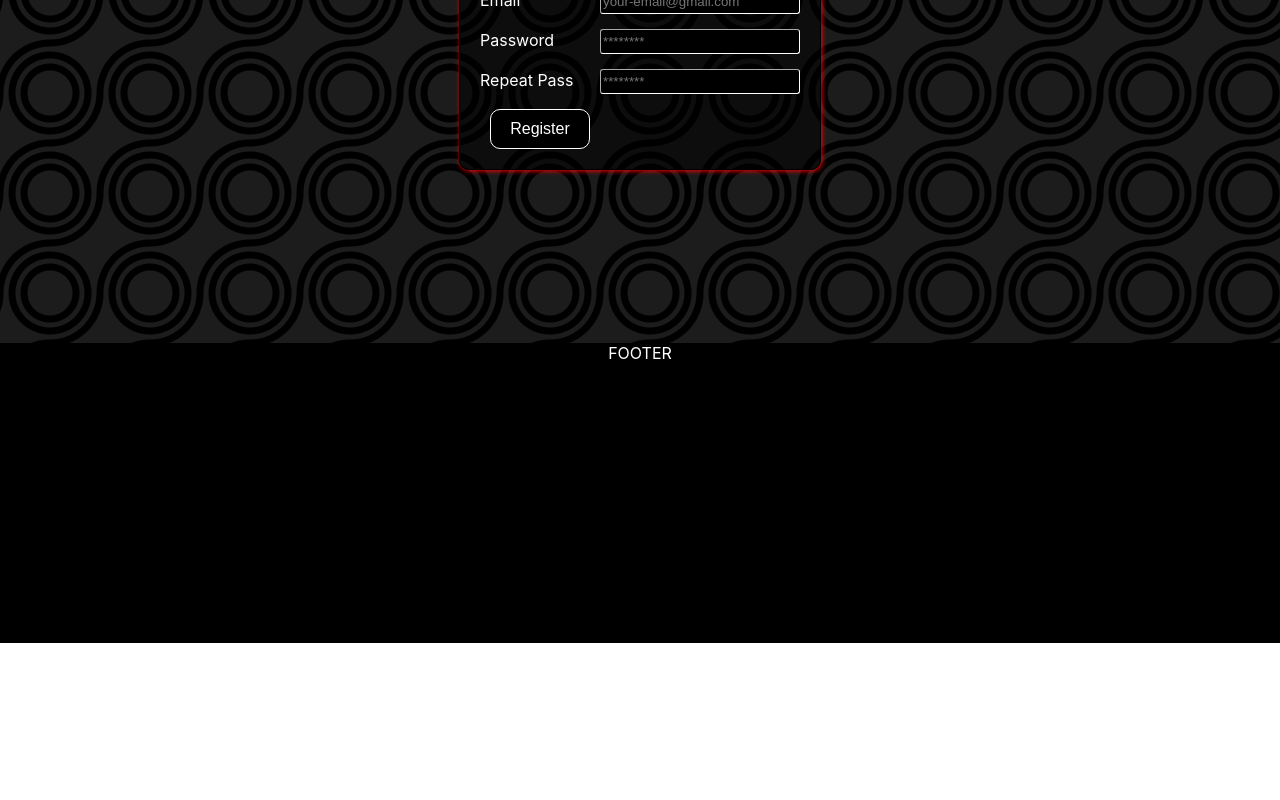
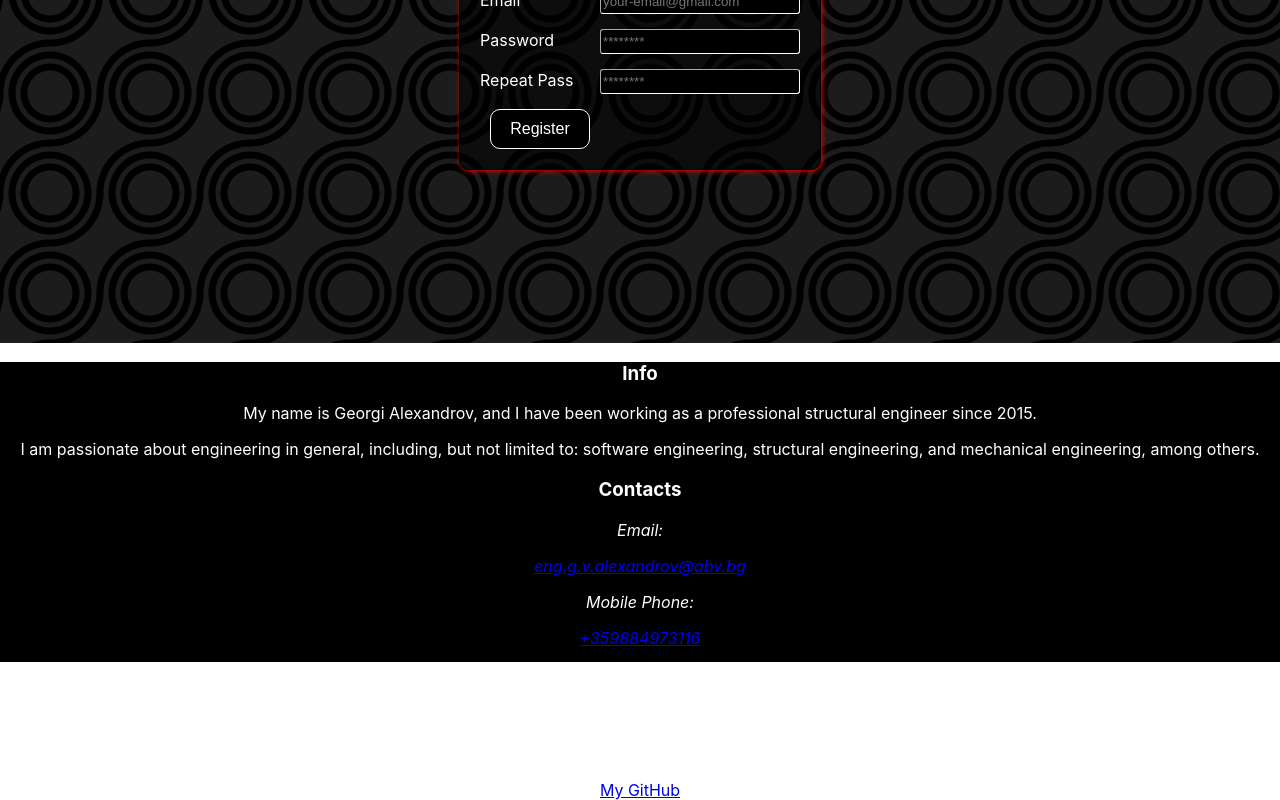
Before and after one commit to GVAlexandrov/movies, a React (Create React App) app: page /register in a window 1280 px wide. Shown: the part 357-1157 px from the top of the page. Before the commit the page ends 1000 px from the top, so only its background shows below. Built offline with nearby package versions, Linux system fonts and the light colour scheme; no server answers.

Commit message:
UPDATE Footer.js

```diff
--- a/src/Components/Footer/Footer.js
+++ b/src/Components/Footer/Footer.js
@@ -2,7 +2,37 @@ import './Footer.css';
 
 const Footer = () => {
     return (
-        <footer>FOOTER</footer>
+        <footer>
+            <div className='footer-info-div'>
+                <h3>Info</h3>
+                <p>
+                    My name is Georgi Alexandrov, and I have been working as a professional structural engineer since 2015.
+                </p>
+
+                <p>
+                    I am passionate about engineering in general, including, but not limited to: software engineering, structural engineering, and mechanical engineering, among others.
+                </p>
+            </div>
+
+            <div>
+                <h3>Contacts</h3>
+                <address>
+                    <p>Email:</p>
+                    <p><a href="mailto:eng.g.v.alexandrov@abv.bg">eng.g.v.alexandrov@abv.bg</a></p>
+
+                    <p>Mobile Phone:</p>
+                    <p><a href="tel:+359884973116">+359884973116</a></p>
+
+                    <p>Address:</p>
+                    <p>Sofia, Bugaria</p>
+                </address>
+            </div>
+
+            <div>
+                <h3>Links</h3>
+                <a href="https://github.com/GVAlexandrov" target="_blank">My GitHub</a>
+            </div>
+        </footer>
     )
 }
 
```
